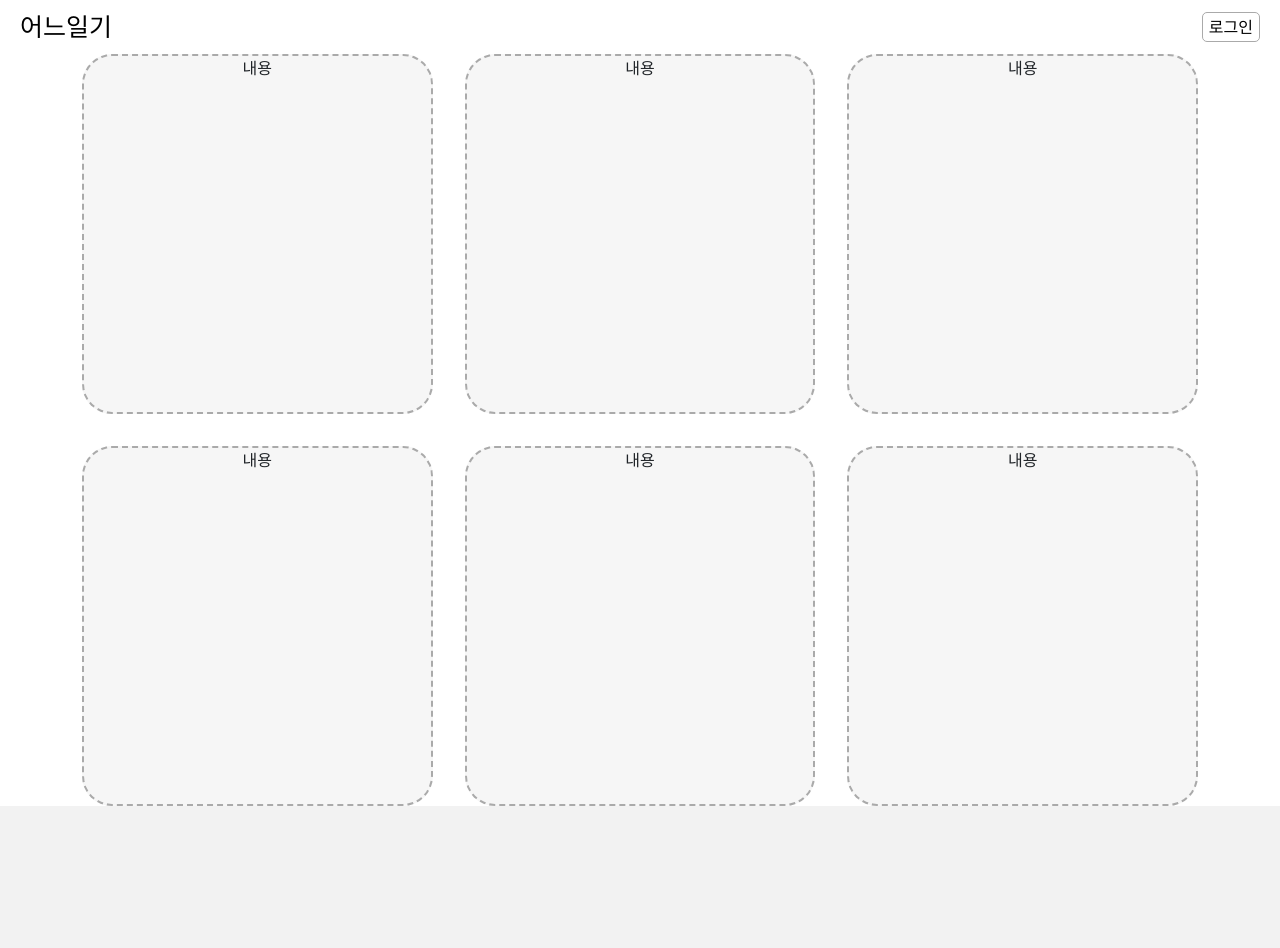
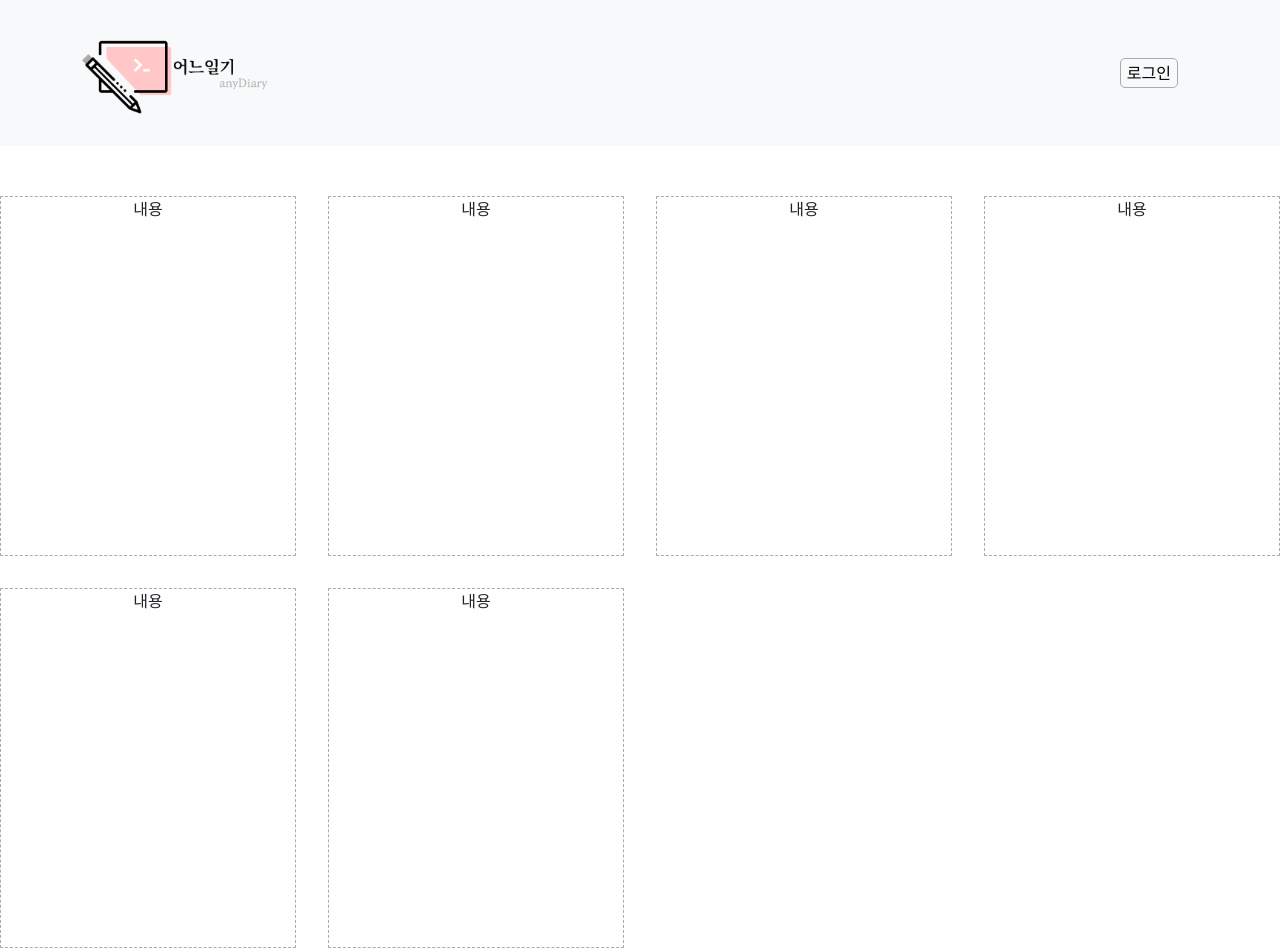
Before and after one commit to suhjaesuk/any_diary, a Flask app: template templates/index.html in a window 1280 px wide. Before the commit the page ends 806 px from the top, so only its background shows below. Run offline with Flask 2, Linux system fonts and the light colour scheme; the template is opened without the code that fills it, so the values that code supplies are empty; some libraries are stand-ins or nearby versions; some web fonts are replaced.

Commit message:
Add global.css and logo image (working on) & Adjust header

```diff
--- /dev/null
+++ b/static/global.css
@@ -0,0 +1,11 @@
+@import "//cdn.jsdelivr.net/npm/font-kopub@1.0/kopubbatang.min.css";
+
+* {
+  font-style: 'KoPub Batang';
+  font-weight: 300;
+  text-decoration: none;
+}
+
+a:visited {
+  text-decoration: none;
+}
--- a/static/header.css
+++ b/static/header.css
@@ -9,7 +9,6 @@
   color: black;
   font-size: 25px;
   text-decoration: none;
-  text-align: center;
 }
 
 .header_link:hover {
--- a/static/main.css
+++ b/static/main.css
@@ -1,13 +1,19 @@
-.container {
+.gridContainer {
   display: grid;
   grid-template-columns: repeat(auto-fill, minmax(280px, 1fr));
   grid-auto-rows: minmax(360px, auto);
   gap: 2em;
+  padding-top: 50px;
 }
 
 .item {
-  background-color: #f6f6f6;
-  border: 2px dashed #aaa;
-  border-radius: 30px;
+  /* background-color: #f6f6f6; */
+  border: 1px dashed #aaa;
   text-align: center;
 }
+
+.logo {
+  width: 200px;
+  height: 120px;
+  object-fit: cover;
+}
--- a/templates/header.html
+++ b/templates/header.html
@@ -6,10 +6,11 @@
 </script>
 
 
-<!-- <nav class="navbar navbar-light bg-light header"> -->
-<nav class="navbar">
-  <a class="header_link" href="/">
-    어느일기
+<nav class="navbar navbar-light bg-light">
+  <div class="container">
+    <a class="navbar-brand" href="/">
+      <img src="../static/002.png" class="logo" alt="">
+      <!-- 어느 일기 -->
     </a>
     <div>
       {% if username %}
@@ -20,4 +21,5 @@
       <button class="header_rightBtn" onclick="location.href='/user/login'">로그인</button>
       {% endif %}
     </div>
+  </div>
 </nav>
--- a/templates/index.html
+++ b/templates/index.html
@@ -15,6 +15,8 @@
     <link rel="stylesheet" href="../static/normalize.css">
     <!-- header -->
     <link rel="stylesheet" href="../static/header.css">
+    <!-- global css -->
+    <link rel="stylesheet" href="./static/global.css">
     <!-- main -->
     <link rel="stylesheet" href="../static/main.css">
 
@@ -22,7 +24,7 @@
 
 <body>
     {% include "header.html" %}
-    <div class="container">
+    <div class="gridContainer">
         <div class="item">내용</div>
         <div class="item">내용</div>
         <div class="item">내용</div>
@@ -31,8 +33,6 @@
         <div class="item">내용</div>
     </div>
 
-    <!-- 무한스크롤 라이브러리 -->
-    <script src="https://cdn.jsdelivr.net/gh/marshallku/infinite-scroll/dist/infiniteScroll.js"></script>
     <script src="../static/main.js"></script>
 </body>
 
```
Also changed, not shown: static/001.png (added), static/002.png (added). Lines whose indentation alone changed are shown as unchanged.
